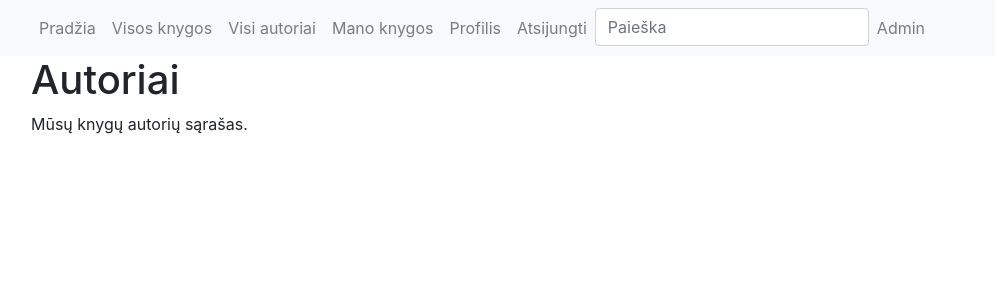
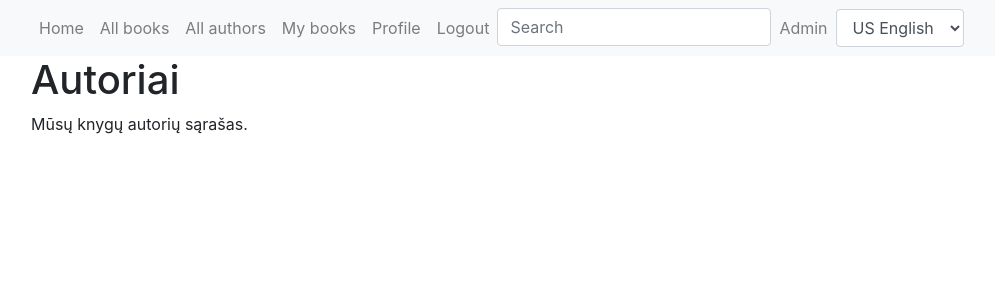
Before and after one commit to Kanteliukas/Django_paskaitos_biblioteka, a Django app: page /authors/ in a window 1280 px wide. Shown: the top 300 px of the page, without its empty margins (54-1049 px from the left). Run offline with Django 3.2, Linux system fonts and the light colour scheme; the visitor is signed in with stand-in values (Sample User, id 1); data that the repository does not hold is empty; parts of the project's set-up code (start-up, migrations or seed data) failed here and were passed over; some libraries are stand-ins or nearby versions.

Commit message:
translation essentials

```diff
--- a/mysite/library/templates/base.html
+++ b/mysite/library/templates/base.html
@@ -1,9 +1,8 @@
-<!DOCTYPE html>
-<html lang="en">
-{% load static %}
+<!DOCTYPE html>{% load static i18n %}
+<html lang="{% get_current_language as LANGUAGE_CODE %}{{ LANGUAGE_CODE }}">
 <head>
     {% block title %}
-    <title>Biblioteka</title>{% endblock %}
+    <title>{% trans "library"|capfirst %}</title>{% endblock %}
     <meta charset="utf-8">
     <meta name="viewport" content="width=device-width, initial-scale=1">
     <link rel="stylesheet" href="https://stackpath.bootstrapcdn.com/bootstrap/4.1.3/css/bootstrap.min.css" integrity="sha384-MCw98/SFnGE8fJT3GXwEOngsV7Zt27NXFoaoApmYm81iuXoPkFOJwJ8ERdknLPMO" crossorigin="anonymous">
@@ -21,26 +20,37 @@
         </button>
         <div class="collapse navbar-collapse" id="navbarSupportedContent">
           <ul class="navbar-nav">{% block navigation %}
-            <li class="nav-item"><a class="nav-link" href="{% url 'index' %}">Pradžia</a></li>
-            <li class="nav-item"><a class="nav-link" href="{% url 'books' %}">Visos knygos</a></li>
-            <li class="nav-item"><a class="nav-link" href="{% url 'authors' %}">Visi autoriai</a></li>
+            <li class="nav-item"><a class="nav-link" href="{% url 'index' %}">{% trans "home"|capfirst %}</a></li>
+            <li class="nav-item"><a class="nav-link" href="{% url 'books' %}">{% trans "all books"|capfirst %}</a></li>
+            <li class="nav-item"><a class="nav-link" href="{% url 'authors' %}">{% trans "all authors"|capfirst %}</a></li>
             {% if user.is_authenticated %}
-              <li class="nav-item"><a class="nav-link" href="{% url 'my-borrowed' %}">Mano knygos</a></li>
-              <li class="nav-item"><a class="nav-link" href="{% url 'my-profile' %}">Profilis</a></li>
-              <li class="nav-item"><a class="nav-link" href="{% url 'logout' %}?next={% url 'index' %}">Atsijungti</a></li>
+              <li class="nav-item"><a class="nav-link" href="{% url 'my-borrowed' %}">{% trans "my books"|capfirst %}</a></li>
+              <li class="nav-item"><a class="nav-link" href="{% url 'my-profile' %}">{% trans "profile"|capfirst %}</a></li>
+              <li class="nav-item"><a class="nav-link" href="{% url 'logout' %}?next={% url 'index' %}">{% trans "logout"|capfirst %}</a></li>
             {% else %}
-              <li class="nav-item"><a class="nav-link" href="{% url 'login' %}?next={{request.path}}">Prisijungti</a></li>
-              <li class="nav-item"><a class="nav-link" href="{% url 'register' %}">Registruotis</a></li>
+              <li class="nav-item"><a class="nav-link" href="{% url 'login' %}?next={{request.path}}">{% trans "login" %}</a></li>
+              <li class="nav-item"><a class="nav-link" href="{% url 'register' %}">{% trans "sign up"|capfirst %}</a></li>
             {% endif %}
             <li>
               <form action="{% url 'search' %}" method="get" class="form-inline my-2 my-md-0">
-                <input name="query" class="form-control" type="text" placeholder="Paieška">
+                <input name="query" class="form-control" type="text" placeholder="{% trans "search"|capfirst %}">
               </form>
             </li>
             {% if user.is_authenticated and user.is_superuser %}
-              <li class="nav-item"><a class="nav-link" href="{% url 'admin:index' %}">Admin</a></li>
+              <li class="nav-item"><a class="nav-link" href="{% url 'admin:index' %}">{% trans "admin"|capfirst %}</a></li>
             {% endif %}
           {% endblock navigation %}</ul>
+          <form action="{% url 'set_language' %}" method="post">
+            {% csrf_token %}
+            <select name="language" class="form-control" onchange="this.form.submit()">
+              {% get_available_languages as LANGUAGES %}
+              {% for lang in LANGUAGES %}
+                <option value="{{ lang.0 }}" {% if lang.0 == LANGUAGE_CODE %} selected=selected{% endif %}>
+                {{ lang.1 }}</options>
+              {% endfor %}
+            </select>
+            {% comment %} <button type="submit" class="btn btn-outline-primary">{% trans "GO" %}</button> {% endcomment %}
+          </form>
         </div>
       </div>
     </nav>
--- a/mysite/mysite/settings.py
+++ b/mysite/mysite/settings.py
@@ -50,6 +50,7 @@ MIDDLEWARE = [
     'django.middleware.security.SecurityMiddleware',
     'django.contrib.sessions.middleware.SessionMiddleware',
     'django.middleware.common.CommonMiddleware',
+    'django.middleware.locale.LocaleMiddleware',
     'django.middleware.csrf.CsrfViewMiddleware',
     'django.contrib.auth.middleware.AuthenticationMiddleware',
     'django.contrib.messages.middleware.MessageMiddleware',
@@ -111,6 +112,11 @@ AUTH_PASSWORD_VALIDATORS = [
 # https://docs.djangoproject.com/en/3.2/topics/i18n/
 
 LANGUAGE_CODE = 'en-us'
+
+LANGUAGES = [
+    ('en-us', 'US English'),
+    ('lt', 'Lietuvių'),
+]
 
 TIME_ZONE = 'UTC'
 
--- a/mysite/mysite/urls.py
+++ b/mysite/mysite/urls.py
@@ -31,6 +31,7 @@ urlpatterns = [
     path("admin/", admin.site.urls),
     path('accounts/', include('django.contrib.auth.urls')),
     path('tinymce/', include('tinymce.urls')),
+    path('i18n/', include('django.conf.urls.i18n')),
 ] + (
     static(settings.STATIC_URL, document_root=settings.STATIC_ROOT)
     + static(settings.MEDIA_URL, document_root=settings.MEDIA_ROOT)
```
Also changed, not shown: mysite/library/locale/lt/LC_MESSAGES/django.po (added), mysite/user_profile/locale/lt/LC_MESSAGES/django.po (added), 2 other files.
